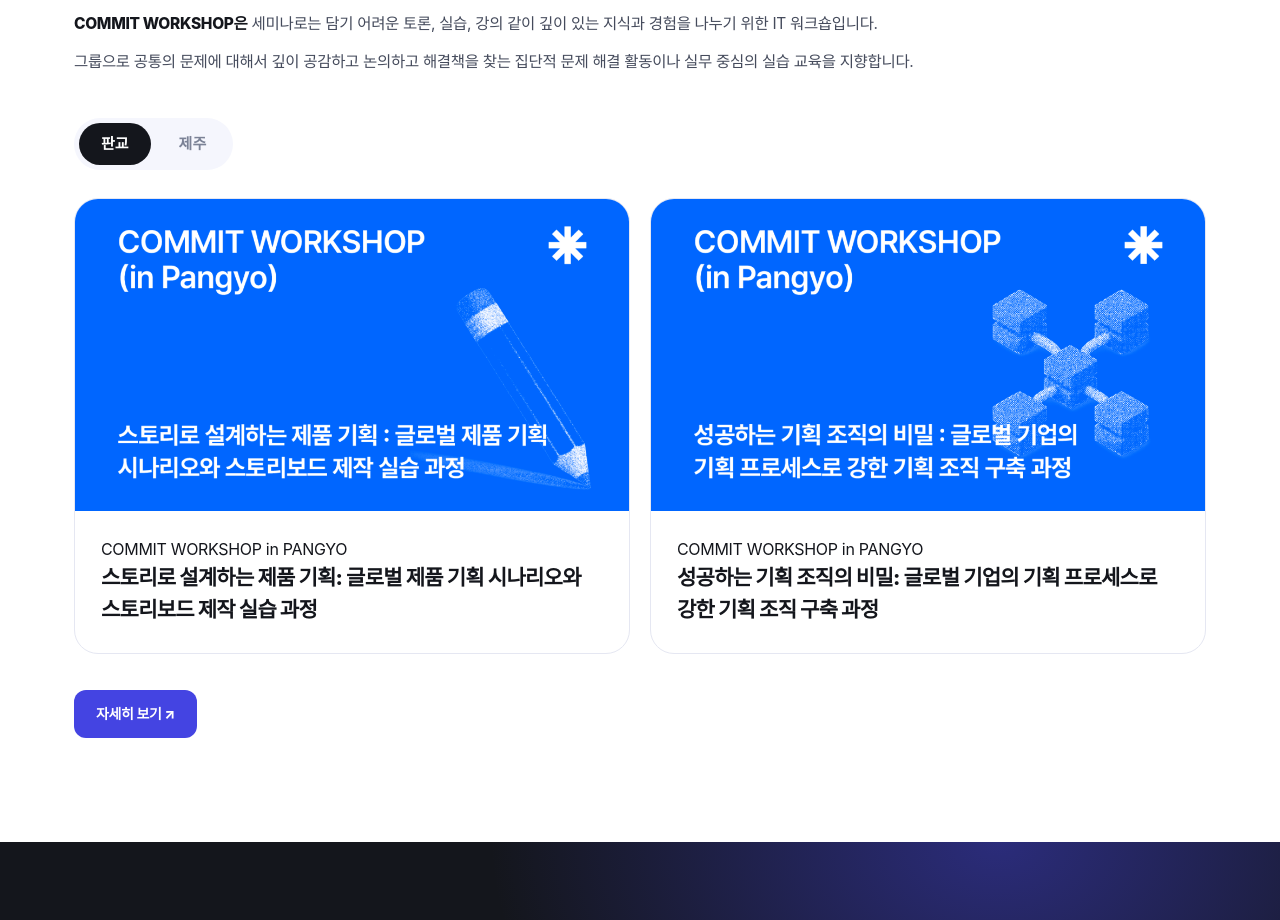
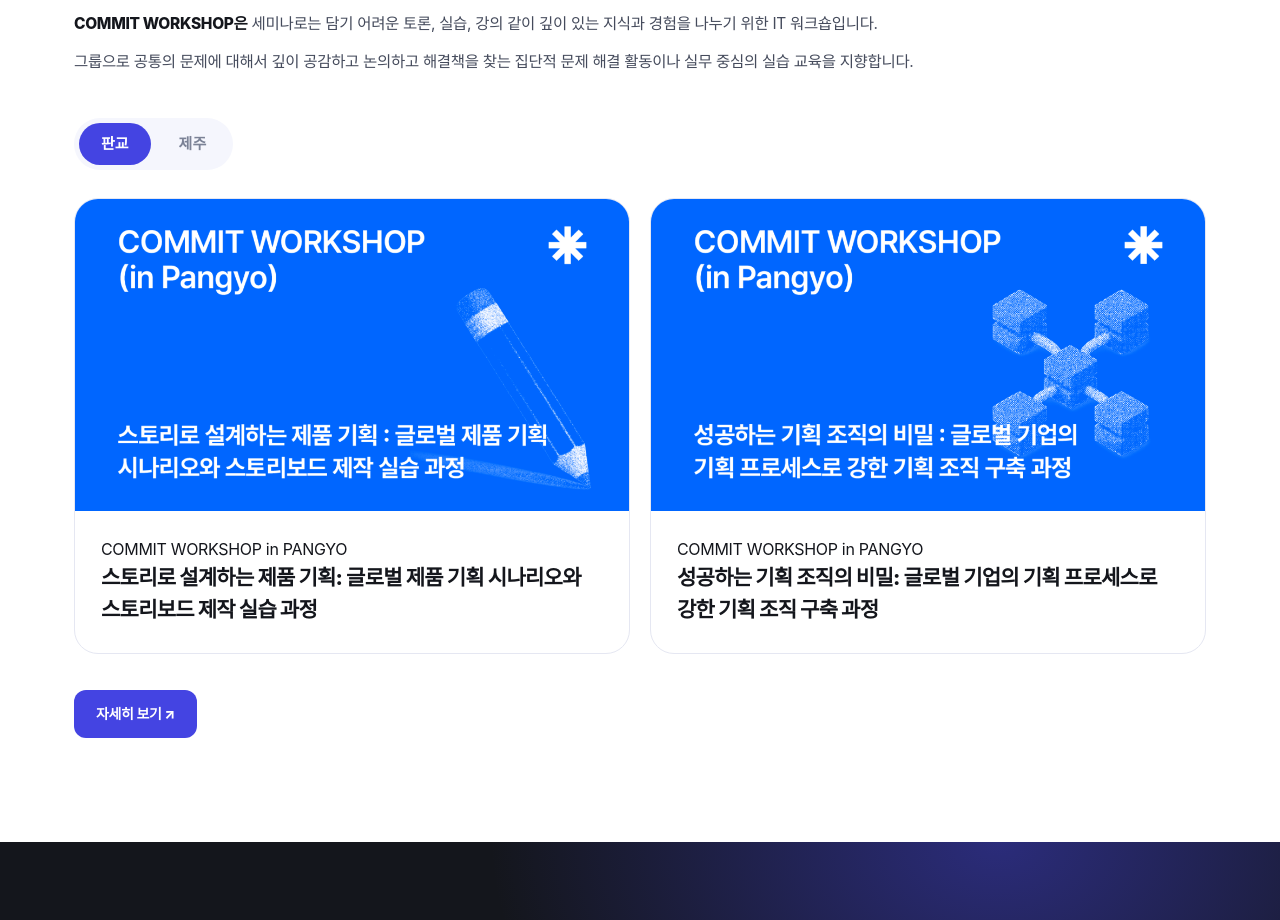
Before and after one commit to gain-0525/KHP_landingPage, a React (Vite) app: page /programs in a window 1280 px wide. Shown: the part 3600-4520 px from the top of the page. Built offline with nearby package versions, Linux system fonts and the light colour scheme; a web font is replaced by a local one.

Commit message:
[Fix] css 수정

```diff
--- a/src/components/programs/CommitSection.css
+++ b/src/components/programs/CommitSection.css
@@ -29,6 +29,10 @@
   margin-top: 42px;
 }
 
+.commit__tabs .tab[aria-selected="true"] {
+  background: var(--blue);
+  color: #fff;
+}
 
 /* Cards */
 
```
